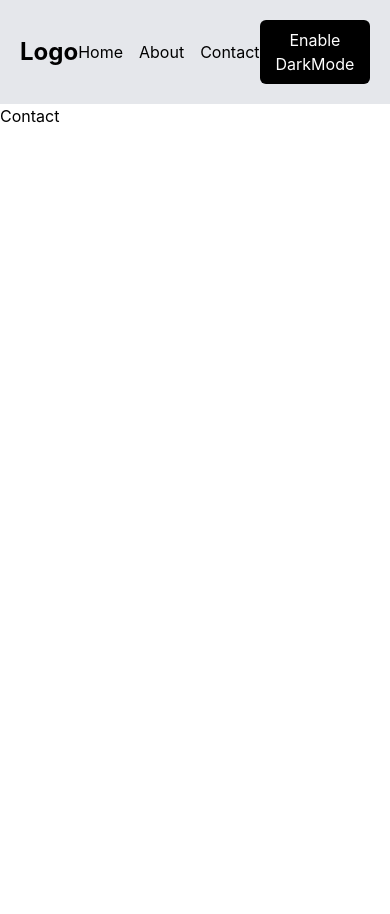
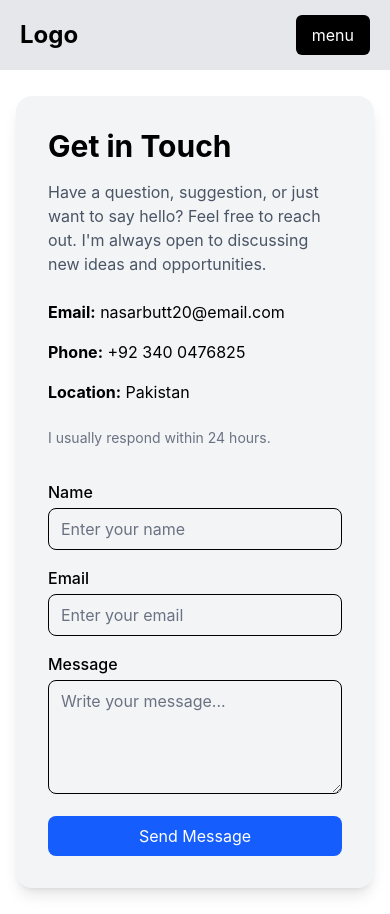
Before and after one commit to Muhammad-Nasar-Ullah/practiceProjectReact, a React (Vite) app: page /contact in a window 390 px wide. Before the commit the page ends 844 px from the top, so only its background shows below. Built offline with nearby package versions, Linux system fonts and the light colour scheme.

Commit message:
added more functionality, made responsive  and added contact page

```diff
--- a/src/components/Contact.jsx
+++ b/src/components/Contact.jsx
@@ -1,9 +1,105 @@
-import React from 'react'
+import React, { useState } from "react";
 
-const Contact = () => {
+const Contact = ({ mode }) => {
+    const [formData, setFormData] = useState({
+        name: "",
+        email: "",
+        message: ""
+    });
+
+    const handleChange = (e) => {
+        setFormData({
+            ...formData,
+            [e.target.name]: e.target.value
+        });
+    };
+
+    const handleSubmit = (e) => {
+        e.preventDefault();
+
+        console.log(formData);
+        alert("Message sent!");
+
+        setFormData({
+            name: "",
+            email: "",
+            message: ""
+        });
+    };
+
     return (
-        <div>Contact</div>
-    )
-}
+        <section className={`min-h-screen flex items-center justify-center px-4 ${mode === 'dark' ? 'bg-gray-600 text-white' : 'bg-white text-black'}`}>
+            <div className={`max-w-5xl w-full shadow-lg rounded-2xl p-8 grid md:grid-cols-2 gap-8 ${mode === 'dark' ? 'bg-gray-800 text-white' : 'bg-gray-100 text-black'}`}>
+                <div>
+                    <h1 className={`text-3xl font-bold mb-4 ${mode === 'dark' ? 'text-white' : 'text-black'}`}>Get in Touch</h1>
+                    <p className={`text-gray-600 mb-6 ${mode === 'dark' ? 'text-white' : 'text-black'}`}>
+                        Have a question, suggestion, or just want to say hello?
+                        Feel free to reach out. I'm always open to discussing new ideas and opportunities.
+                    </p>
 
-export default Contact
+                    <div className={`space-y-4 ${mode === 'dark' ? 'text-white' : 'text-black'}`}>
+                        <p><strong>Email:</strong> nasarbutt20@email.com</p>
+                        <p><strong>Phone:</strong> +92 340 0476825</p>
+                        <p><strong>Location:</strong> Pakistan</p>
+                    </div>
+
+                    <p className={`text-gray-500 text-sm mt-6 ${mode === 'dark' ? 'text-white' : 'text-black'}`}>
+                        I usually respond within 24 hours.
+                    </p>
+                </div>
+
+                <form onSubmit={handleSubmit} className={`space-y-4 ${mode === 'dark' ? 'text-white' : 'text-black'}`}>
+
+                    <div>
+                        <label className={`block mb-1 font-medium ${mode === 'dark' ? 'text-white' : 'text-black'}`}>Name</label>
+                        <input
+                            type="text"
+                            name="name"
+                            value={formData.name}
+                            onChange={handleChange}
+                            placeholder="Enter your name"
+                            className={`w-full border rounded-lg px-3 py-2 focus:outline-none focus:ring-2 focus:ring-blue-500 ${mode === 'dark' ? 'placeholder-white' : 'placeholder-gray-500'}`}
+                            required
+                        />
+                    </div>
+
+                    <div>
+                        <label className={`block mb-1 font-medium ${mode === 'dark' ? 'text-white' : 'text-black'}`}>Email</label>
+                        <input
+                            type="email"
+                            name="email"
+                            value={formData.email}
+                            onChange={handleChange}
+                            placeholder="Enter your email"
+                            className={`w-full border rounded-lg px-3 py-2 focus:outline-none focus:ring-2 focus:ring-blue-500 ${mode === 'dark' ? 'placeholder-white' : 'placeholder-gray-500'}`}
+                            required
+                        />
+                    </div>
+
+                    <div>
+                        <label className={`block mb-1 font-medium ${mode === 'dark' ? 'text-white' : 'text-black'}`}>Message</label>
+                        <textarea
+                            rows="4"
+                            name="message"
+                            value={formData.message}
+                            onChange={handleChange}
+                            placeholder="Write your message..."
+                            className={`w-full border rounded-lg px-3 py-2 focus:outline-none focus:ring-2 focus:ring-blue-500 ${mode === 'dark' ? 'placeholder-white' : 'placeholder-gray-500'}`}
+                            required
+                        ></textarea>
+                    </div>
+
+                    <button
+                        type="submit"
+                        className={`w-full bg-blue-600 text-white py-2 rounded-lg hover:bg-blue-700 transition ${mode === 'dark' ? 'bg-blue-600 text-white' : 'bg-blue-600 text-white'}`}
+                    >
+                        Send Message
+                    </button>
+
+                </form>
+            </div>
+        </section>
+    );
+};
+
+export default Contact;
--- a/src/components/Navbar.jsx
+++ b/src/components/Navbar.jsx
@@ -1,17 +1,34 @@
 import React from 'react'
-
+import { useState } from 'react'
 import { Link } from 'react-router-dom'
 
 const Navbar = ({ mode, toggleMode }) => {
+
+    const [dropdown, setDropdown] = useState(false)
+
     return (
-        <div className={`px-5 py-5 flex justify-between items-center ${mode === 'dark' ? 'bg-gray-800' : 'bg-gray-200'}`}>
+        <div className={`px-5 py-5 flex justify-between items-center sticky top-0 h-[70px] ${mode === 'dark' ? 'bg-gray-800' : 'bg-gray-200'}`}>
             <h2 className={`text-2xl font-bold ${mode === 'dark' ? 'text-white' : 'text-black'}`}>Logo</h2>
-            <ul className='flex gap-4'>
+
+            <button onClick={() => setDropdown(!dropdown)} className={`px-4 py-2 rounded-md md:hidden ${mode === 'light' ? 'bg-black text-white' : 'bg-white text-black'}`} style={{ cursor: 'pointer' }}>menu</button>
+
+            {dropdown && (
+                <div className={`flex flex-col gap-4 absolute right-0 top-17 px-5 py-5 rounded-lg ${mode === 'dark' ? 'bg-gray-800' : 'bg-gray-300'}`}>
+                    <ul className='flex flex-col gap-4'>
+                        <li className={`${mode === 'dark' ? 'text-white' : 'text-black'}`}><Link to='/'>Home</Link></li>
+                        <li className={`${mode === 'dark' ? 'text-white' : 'text-black'}`}><Link to='/about'>About</Link></li>
+                        <li className={`${mode === 'dark' ? 'text-white' : 'text-black'}`}><Link to='/contact'>Contact</Link></li>
+                    </ul>
+                    <button onClick={toggleMode} className={`px-4 py-2 rounded-md ${mode === 'light' ? 'bg-black text-white' : 'bg-white text-black'}`} style={{ cursor: 'pointer' }}>{mode === 'light' ? 'Enable DarkMode' : 'Enable LightMode'}</button>
+                </div>
+            )}
+
+            <ul className='flex gap-4 hidden md:flex'>
                 <li className={`${mode === 'dark' ? 'text-white' : 'text-black'}`}><Link to='/'>Home</Link></li>
                 <li className={`${mode === 'dark' ? 'text-white' : 'text-black'}`}><Link to='/about'>About</Link></li>
                 <li className={`${mode === 'dark' ? 'text-white' : 'text-black'}`}><Link to='/contact'>Contact</Link></li>
             </ul>
-            <button onClick={toggleMode} className={`px-4 py-2 rounded-md ${mode === 'light' ? 'bg-black text-white' : 'bg-white text-black'}`} style={{ cursor: 'pointer' }}>{mode === 'light' ? 'Enable DarkMode' : 'Enable LightMode'}</button>
+            <button onClick={toggleMode} className={`px-4 py-2 rounded-md hidden md:block ${mode === 'light' ? 'bg-black text-white' : 'bg-white text-black'}`} style={{ cursor: 'pointer' }}>{mode === 'light' ? 'Enable DarkMode' : 'Enable LightMode'}</button>
         </div>
     )
 }
--- a/src/components/TextArea.jsx
+++ b/src/components/TextArea.jsx
@@ -8,33 +8,37 @@ const TextArea = ({ mode }) => {
         clearbtn,
         upercasebtn,
         lowercasebtn,
+        extraspacebtn,
         disablebtn,
         handleOnChange,
         handleUpClick,
         handleLowClick,
         handleClearClick,
-        handleCopyClick
+        handleCopyClick,
+        handleExtraSpaceClick
     } = FunctionsOfTextArea();
 
     let totalwords = text.split(' ').filter(word => word !== '').length;
-    let time = (3.3 * totalwords) / 60;
+    let time = (0.50 * totalwords) / 60;
 
     return (
-        <div className='flex flex-col gap-5 w-[40%] mx-auto my-5'>
+        <div className='flex flex-col gap-5 w-[90%] md:w-[60%] lg:w-[50%] mx-auto my-5 rounded-lg'>
             <h2 className={`text-2xl font-bold ${mode === 'dark' ? 'text-white' : 'text-black'}`}>Enter Your Text Here</h2>
 
             <textarea name="" id="" value={text} onChange={handleOnChange} cols="30" rows="10" className={`border-2 border-black rounded-md p-2 ${mode === 'dark' ? 'bg-gray-800 text-white' : 'bg-gray-200 text-black'}`}></textarea>
 
-            <div className='flex gap-2'>
+            <div className='flex gap-2 flex-wrap'>
                 <button onClick={handleUpClick} disabled={disablebtn} className={`px-4 py-2 rounded-md ${mode === 'light' ? 'bg-black text-white' : 'bg-white text-black'} ${disablebtn ? 'opacity-50' : ''}`} style={{ cursor: disablebtn ? 'not-allowed' : 'pointer' }}>{upercasebtn}</button>
                 <button onClick={handleLowClick} disabled={disablebtn} className={`px-4 py-2 rounded-md ${mode === 'light' ? 'bg-black text-white' : 'bg-white text-black'} ${disablebtn ? 'opacity-50' : ''}`} style={{ cursor: disablebtn ? 'not-allowed' : 'pointer' }}>{lowercasebtn}</button>
                 <button onClick={handleClearClick} disabled={disablebtn} className={`px-4 py-2 rounded-md ${mode === 'light' ? 'bg-black text-white' : 'bg-white text-black'} ${disablebtn ? 'opacity-50' : ''}`} style={{ cursor: disablebtn ? 'not-allowed' : 'pointer' }}>{clearbtn}</button>
                 <button onClick={handleCopyClick} disabled={disablebtn} className={`px-4 py-2 rounded-md ${mode === 'light' ? 'bg-black text-white' : 'bg-white text-black'} ${disablebtn ? 'opacity-50' : ''}`} style={{ cursor: disablebtn ? 'not-allowed' : 'pointer' }}>{copybtn}</button>
+                <button onClick={handleExtraSpaceClick} disabled={disablebtn} className={`px-4 py-2 rounded-md ${mode === 'light' ? 'bg-black text-white' : 'bg-white text-black'} ${disablebtn ? 'opacity-50' : ''}`} style={{ cursor: disablebtn ? 'not-allowed' : 'pointer' }}>{extraspacebtn}</button>
             </div>
 
             <h1 className={`text-2xl font-bold ${mode === 'dark' ? 'text-white' : 'text-black'}`}>Preview</h1>
-            <p className={`${mode === 'dark' ? 'text-white' : 'text-black'}`}>{totalwords} words {text.length} characters</p >
-            <p className={`${mode === 'dark' ? 'text-white' : 'text-black'}`}>{time} minutes to read</p>
+            <p className={`${mode === 'dark' ? 'text-white' : 'text-black'}`}>{totalwords} {totalwords < 2 ? 'word' : 'words'} {text.length} {text.length < 2 ? 'character' : 'characters'}</p >
+            <p className={`${mode === 'dark' ? 'text-white' : 'text-black'}`}>{time} {time < 2 ? 'minute' : 'minutes'} to read</p>
+            <p className={`whitespace-pre-wrap ${mode === 'dark' ? 'text-white' : 'text-black'}`}>{text.length > 0 ? text : 'Enter your text to preview here'}</p>
 
         </div>
     )
--- a/src/functions/FunctionsOfTextArea.js
+++ b/src/functions/FunctionsOfTextArea.js
@@ -5,6 +5,7 @@ export const FunctionsOfTextArea = () => {
     const [clearbtn, setClearbtn] = useState('Clear Text')
     const [upercasebtn, setUpercasebtn] = useState('Convert to Uppercase')
     const [lowercasebtn, setLowercasebtn] = useState('Convert to Lowercase')
+    const [extraspacebtn, setExtraspacebtn] = useState('Remove Extra Space')
     const [disablebtn, setDisablebtn] = useState(true)
     const [text, setText] = useState("")
 
@@ -44,13 +45,27 @@ export const FunctionsOfTextArea = () => {
         }, 1000)
     }
 
+    const handleExtraSpaceClick = () => {
+
+        let cleaned = text
+            .replace(/[^\S\n]+/g, ' ')
+            .replace(/\n+/g, '\n')
+            .trim();
+
+        setText(cleaned);
+        setExtraspacebtn('Removed')
+        setTimeout(() => {
+            setExtraspacebtn('Remove Extra Space')
+        }, 1000)
+    }
+
     useEffect(() => {
         if (text === '') {
             setDisablebtn(true)
         } else {
             setDisablebtn(false)
         }
-    }, [text], [handleUpClick, handleLowClick, handleClearClick, handleCopyClick]);
+    }, [text], [handleUpClick, handleLowClick, handleClearClick, handleCopyClick, handleExtraSpaceClick]);
 
     return {
         text,
@@ -58,11 +73,13 @@ export const FunctionsOfTextArea = () => {
         clearbtn,
         upercasebtn,
         lowercasebtn,
+        extraspacebtn,
         disablebtn,
         handleOnChange,
         handleUpClick,
         handleLowClick,
         handleClearClick,
-        handleCopyClick
+        handleCopyClick,
+        handleExtraSpaceClick
     }
 }
```
